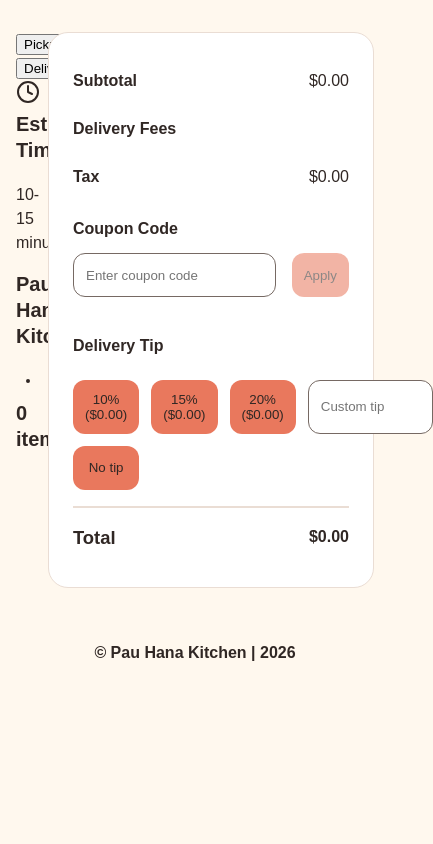
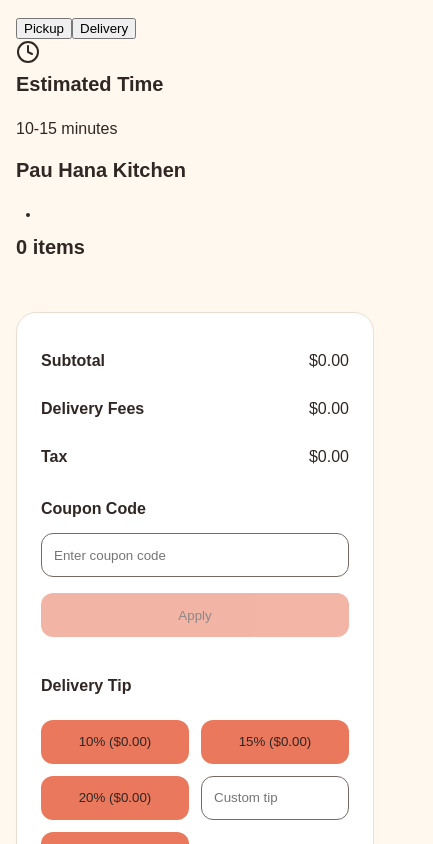
Before and after one commit to jjackson112/pau-hana-kitchen, a React (Vite) app in the folder frontend/: page /checkout in a window 390 px wide. Shown: the top 844 px of the page, 433 px wide, since content can reach past the window. Built offline with nearby package versions, Linux system fonts and the light colour scheme.

Commit message:
more Checkout CSS + deliveryFee

```diff
--- a/frontend/src/App.css
+++ b/frontend/src/App.css
@@ -464,7 +464,7 @@ a {
 
 .coupon-input-field {
   flex: 1;
-  width: 200px;
+  width: 100%;
 }
 
 .tip-options {
@@ -502,7 +502,7 @@ a {
 }
 
 .custom-tip-field {
-  width: 125px;
+  width: 100%;
 }
 
 /* Footer Styles */
@@ -515,6 +515,23 @@ a {
   .popular-dishes, .menu-category-items {
     grid-template-columns: repeat(2, 1fr);
   }
+
+  .checkout-page {
+    grid-template-columns: 1fr;
+    padding: 1rem 0;
+  }
+
+  .tip-options {
+    grid-template-columns: repeat(2, 1fr);
+  }
+
+  .coupon-controls {
+    flex-direction: column;
+  }
+
+  .coupon-btn {
+    width: 100%;
+  }
 }
 
 @media (max-width: 600px) {
--- a/frontend/src/components/Coupon.jsx
+++ b/frontend/src/components/Coupon.jsx
@@ -53,7 +53,7 @@ function Coupon({ onApplyCoupon }) {
                 </button>
             </div>
 
-            <div className="coupon-message">{message && <p className="coupon-message">{message}</p>}</div>
+            {message && (<p className="coupon-message">{message}</p>)}
         </section>
     )
 }
--- a/frontend/src/pages/Checkout.jsx
+++ b/frontend/src/pages/Checkout.jsx
@@ -42,9 +42,11 @@ function Checkout() {
     const tip15 = subtotal * 0.15
     const tip20 = subtotal * 0.20
 
+    const deliveryFee = orderType === "delivery" ? 3.99 : 0
+
     const taxRate = 0.08
     const tax = discountedSubtotal * taxRate
-    const total = discountedSubtotal + tax + tip
+    const total = discountedSubtotal + tax + tip + deliveryFee
 
     return (
         <div className="checkout-page">
@@ -62,6 +64,7 @@ function Checkout() {
 
                 <div className="fee-row delivery-fees">
                     <h4>Delivery Fees</h4>
+                    <p>${deliveryFee.toFixed(2)}</p>
                 </div>
 
                 <div className="fee-row tax">
```
